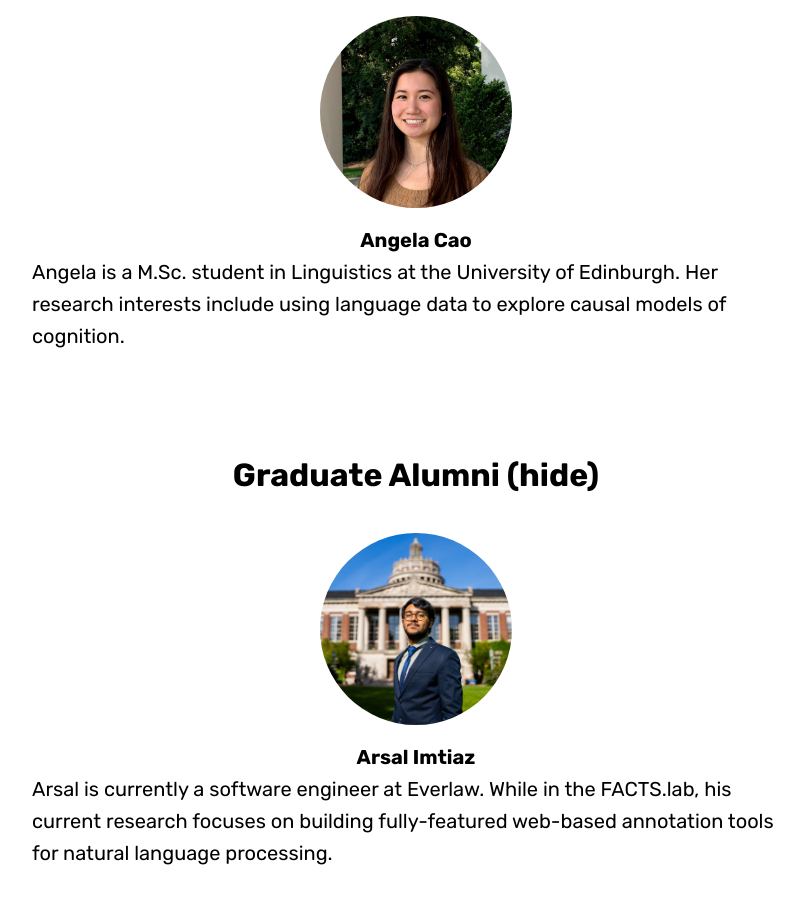
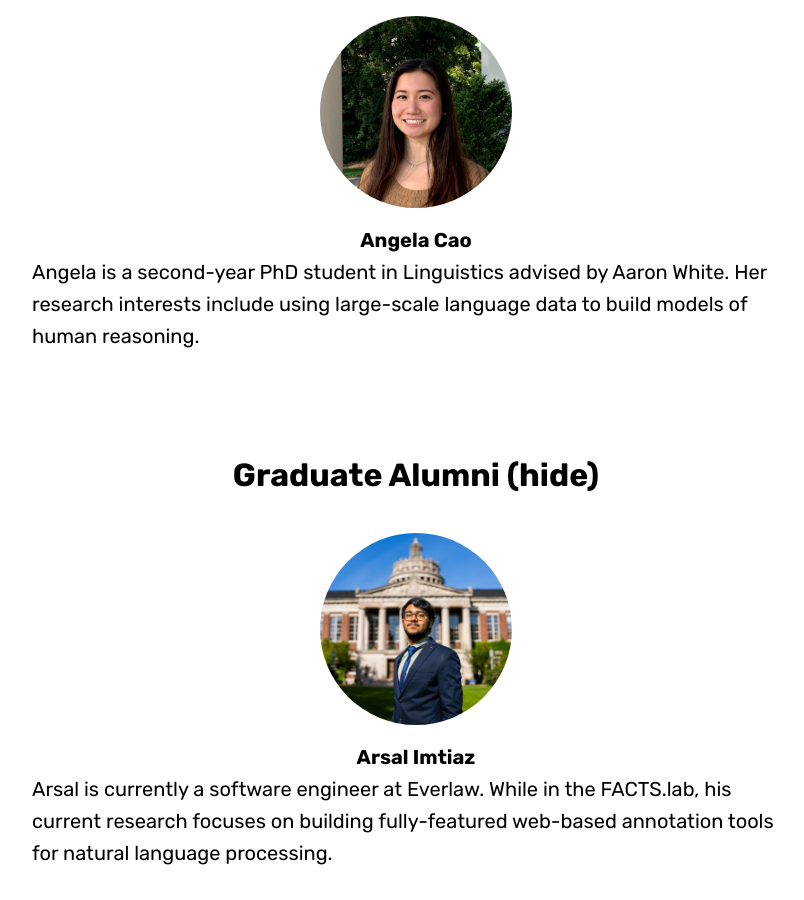
Before and after one commit to FACTSlab/factslab.github.io, a Jekyll site: the page built from people.md, in a window 1280 px wide and 900 px high, scrolled down 4373 px. Shown: the whole window, without its empty margins (224-1028 px from the left). Built offline with Jekyll 4.4.1, drawn with Linux system fonts in a browser that asks for light colours; some web fonts are replaced.

Commit message:
angela update

```diff
--- a/_data/people.yml
+++ b/_data/people.yml
@@ -48,7 +48,7 @@ people:
     name: Angela Cao
     website: https://angelacao8.github.io
     image: angela-c.jpg
-    description: Angela is a M.Sc. student in Linguistics at the University of Edinburgh. Her research interests include using language data to explore causal models of cognition.
+    description: Angela is a second-year PhD student in Linguistics advised by Aaron White. Her research interests include using large-scale language data to build models of human reasoning.
   amartin:
     name: Alexander Martin
     website: https://alexmartin1722.github.io/
```
